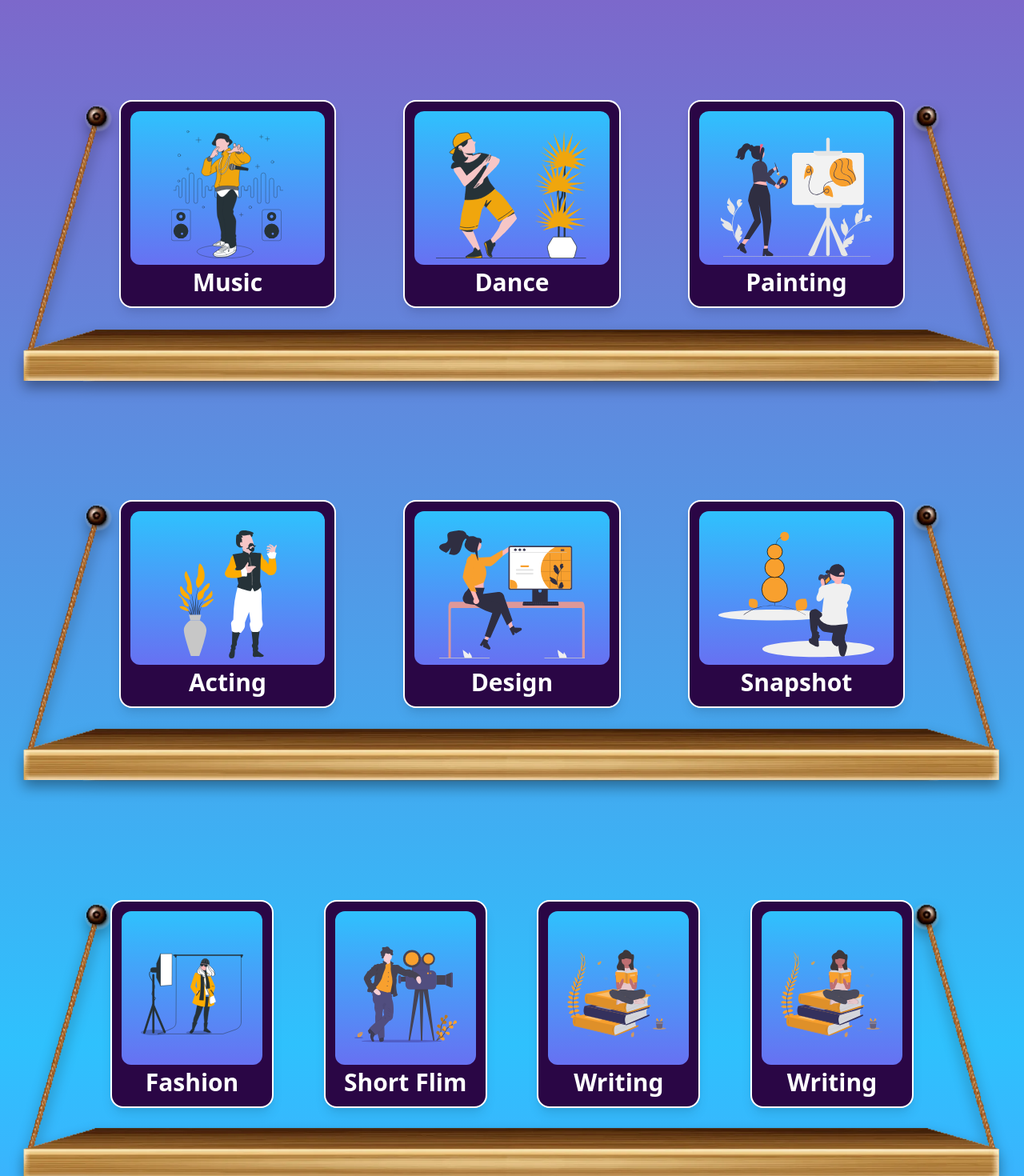
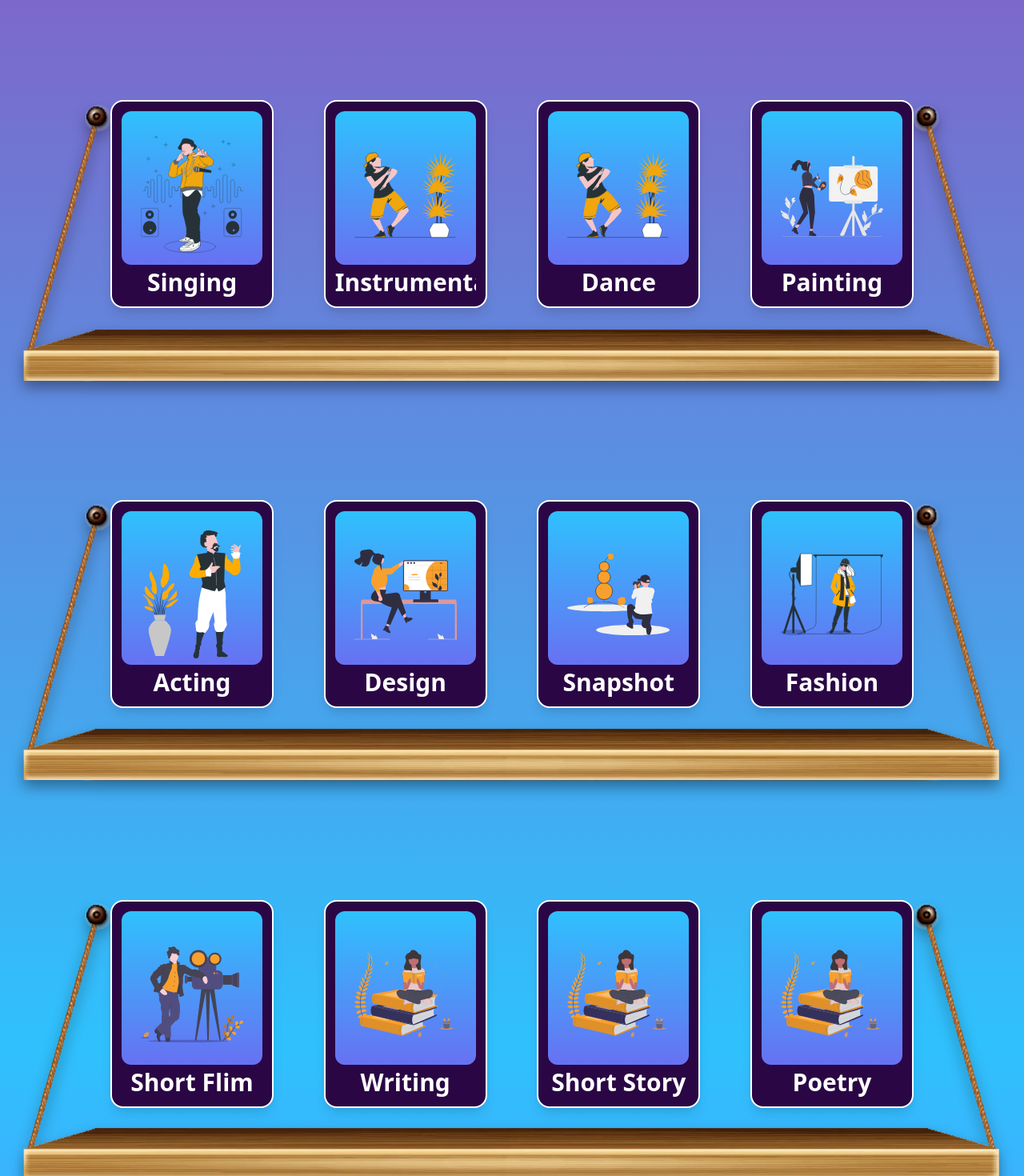
Before and after one commit to SohinijRover/KSTAR, a React (Create React App) app: page / in a window 1280 px wide. Shown: the part 1220-2690 px from the top of the page at 80% size. Built offline with nearby package versions, Linux system fonts and the light colour scheme.

Commit message:
challenges updated

```diff
--- a/src/Components/ProjectCard/CardInfo.js
+++ b/src/Components/ProjectCard/CardInfo.js
@@ -2,62 +2,64 @@ import React, { useState } from "react";
 import CardStyle from "./CardStyle";
 
 function CardInfo() {
-  const [b] = useState([
+  const [b_one] = useState([
     {
       id: 1,
       imageUrl: "./assets/Home/event/music.svg",
-      title: "Music",
+      title: "Singing",
       link: "/music",
     },
     {
       id: 2,
       imageUrl: "./assets/Home/event/dance.svg",
+      title: "Instrumental",
+      link: "/music",
+    },
+    {
+      id: 3,
+      imageUrl: "./assets/Home/event/dance.svg",
       title: "Dance",
       link: "/dance",
     },
     {
-      id: 3,
+      id: 4,
       imageUrl: "./assets/Home/event/draw.svg",
       title: "Painting",
       link: "/painting",
     },
+  ]);
+  const [b_two] = useState([
     {
-      id: 4,
+      id: 5,
       imageUrl: "./assets/Home/event/acting.svg",
       title: "Acting",
       link: "/acting",
     },
     {
-      id: 5,
+      id: 6,
       imageUrl: "./assets/Home/event/graphic.svg",
       title: "Design",
       link: "/design",
     },
     {
-      id: 6,
+      id: 7,
       imageUrl: "./assets/Home/event/photography.svg",
       title: "Snapshot",
       link: "/snapshot",
     },
-  ]);
-  const [b_last] = useState([
     {
-      id: 7,
+      id: 8,
       imageUrl: "./assets/Home/event/Fashion.svg",
       title: "Fashion",
       link: "/fashion",
     },
+  ]);
+  const [b_three] = useState([
     {
-      id: 8,
+      id: 9,
       imageUrl: "./assets/Home/event/video.svg",
       title: "Short Flim",
       link: "/flim",
-    },
-    {
-      id: 9,
-      imageUrl: "./assets/Home/event/writing.svg",
-      title: "Writing",
-      link: "/writing",
     },
     {
       id: 10,
@@ -65,13 +67,63 @@ function CardInfo() {
       title: "Writing",
       link: "/writing",
     },
+    {
+      id: 11,
+      imageUrl: "./assets/Home/event/writing.svg",
+      title: "Short Story",
+      link: "/writing",
+    },
+    {
+      id: 12,
+      imageUrl: "./assets/Home/event/writing.svg",
+      title: "Poetry",
+      link: "/writing",
+    },
   ]);
+  // const [b] = useState([
+  //   {
+  //     id: 1,
+  //     imageUrl: "./assets/Home/event/music.svg",
+  //     title: "Music",
+  //     link: "/music",
+  //   },
+  //   {
+  //     id: 2,
+  //     imageUrl: "./assets/Home/event/dance.svg",
+  //     title: "Dance",
+  //     link: "/dance",
+  //   },
+  //   {
+  //     id: 3,
+  //     imageUrl: "./assets/Home/event/draw.svg",
+  //     title: "Painting",
+  //     link: "/painting",
+  //   },
+  //   {
+  //     id: 4,
+  //     imageUrl: "./assets/Home/event/acting.svg",
+  //     title: "Acting",
+  //     link: "/acting",
+  //   },
+  //   {
+  //     id: 5,
+  //     imageUrl: "./assets/Home/event/graphic.svg",
+  //     title: "Design",
+  //     link: "/design",
+  //   },
+  //   {
+  //     id: 6,
+  //     imageUrl: "./assets/Home/event/photography.svg",
+  //     title: "Snapshot",
+  //     link: "/snapshot",
+  //   },
+  // ]);
   return (
     <div
       className="overflow w-full flex flex-col justify-center items-center mb-10"
       id="cards"
     >
-      <div className="w-10/12 flex flex-wrap justify-center">
+      {/* <div className="w-10/12 flex flex-wrap justify-center">
         {b.map(({ id, ...otherprops }) => (
           <div
             key={id}
@@ -80,9 +132,29 @@ function CardInfo() {
             <CardStyle key={id} {...otherprops} />
           </div>
         ))}
+      </div> */}
+      <div className="w-10/12 flex flex-wrap justify-center">
+        {b_one.map(({ id, ...otherprops }) => (
+          <div
+            key={id}
+            className="w-10/12 md:w-6/12 lg:w-3/12 z-20 flex justify-center"
+          >
+            <CardStyle key={id} {...otherprops} />
+          </div>
+        ))}
       </div>
       <div className="w-10/12 flex flex-wrap justify-center">
-        {b_last.map(({ id, ...otherprops }) => (
+        {b_two.map(({ id, ...otherprops }) => (
+          <div
+            key={id}
+            className="w-10/12 md:w-6/12 lg:w-3/12 z-20 flex justify-center"
+          >
+            <CardStyle key={id} {...otherprops} />
+          </div>
+        ))}
+      </div>
+      <div className="w-10/12 flex flex-wrap justify-center">
+        {b_three.map(({ id, ...otherprops }) => (
           <div
             key={id}
             className="w-10/12 md:w-6/12 lg:w-3/12 z-20 flex justify-center"
```
